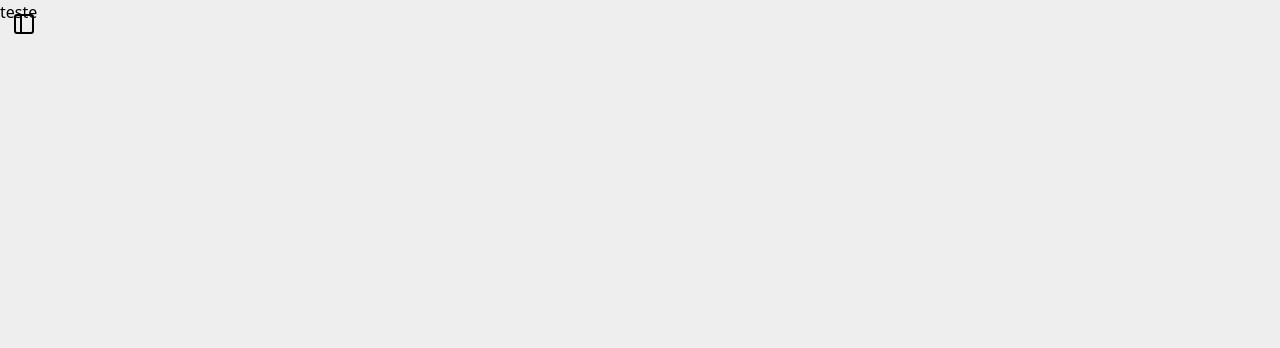
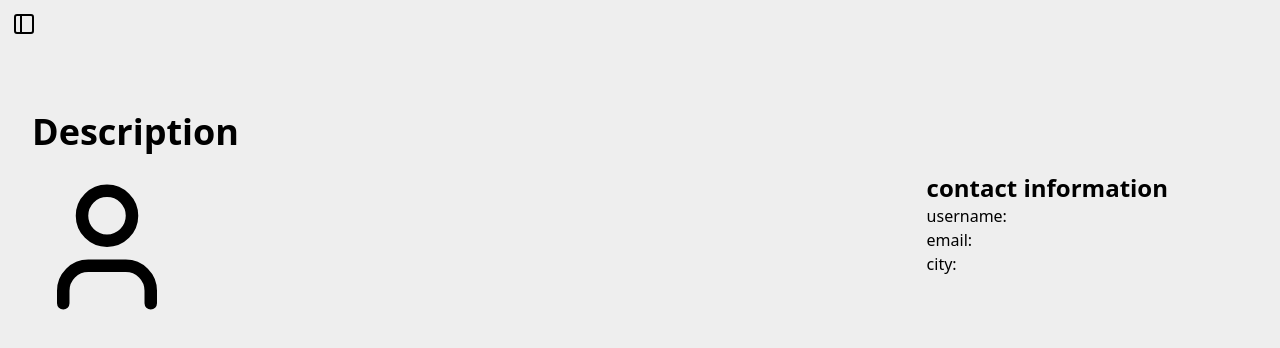
Before and after one commit to Celio-Junior/mini-dashboard-users, a React (Vite) app: page /user/1 in a window 1280 px wide. Shown: the top 348 px of the page. Built offline with nearby package versions, Linux system fonts and the light colour scheme; no server answers.

Commit message:
componente incompleto de usuário

```diff
--- /dev/null
+++ b/src/database/index.ts
@@ -0,0 +1,24 @@
+import type { UserType } from '../interfaces/User';
+import { urlApiUsers } from '../lib/contantes';
+
+export async function loadingUsers() {
+  let result = localStorage.getItem('users');
+
+  if (!result) {
+    console.log('criado');
+    result = await (
+      await (await fetch(urlApiUsers)).json()
+    ).map(
+      (user: Omit<UserType, 'city'> & { address: { city: string } }): UserType => ({
+        id: Number(user.id),
+        name: user.name,
+        username: user.name,
+        city: user.address.city,
+        email: user.email,
+      }),
+    );
+    localStorage.setItem('users', JSON.stringify(result));
+  }
+  const usersApi = typeof result === 'string' ? JSON.parse(result as string) : result;
+  return usersApi as UserType[];
+}
--- a/src/pages/Main/index.tsx
+++ b/src/pages/Main/index.tsx
@@ -1,36 +1,15 @@
 import { useEffect, useState } from 'react';
-import { urlApiUsers } from '../../lib/contantes';
+
 import UsersList from '../../components/Userslist';
 import type { UserType } from '../../interfaces/User';
 import Loading from '../../components/Loading';
 import { SearchIcon } from 'lucide-react';
+import { loadingUsers } from '../../database';
 
 export default function MainPage() {
   const [users, setUsers] = useState<UserType[]>([]);
   const [inputSearch, setInputSearch] = useState('');
   const [isLoading, setIsLoading] = useState(false);
-
-  async function loadingUsers() {
-    let result = localStorage.getItem('users');
-
-    if (!result) {
-      console.log('criado');
-      result = await (
-        await (await fetch(urlApiUsers)).json()
-      ).map(
-        (user: Omit<UserType, 'city'> & { address: { city: string } }): UserType => ({
-          id: Number(user.id),
-          name: user.name,
-          username: user.name,
-          city: user.address.city,
-          email: user.email,
-        }),
-      );
-      localStorage.setItem('users', JSON.stringify(result));
-    }
-    const usersApi = typeof result === 'string' ? JSON.parse(result as string) : result;
-    return usersApi as UserType[];
-  }
 
   useEffect(() => {
     (async () => {
--- a/src/pages/User/index.tsx
+++ b/src/pages/User/index.tsx
@@ -1,3 +1,37 @@
+import { UserIcon } from 'lucide-react';
+import { useEffect, useState } from 'react';
+import { useParams } from 'react-router';
+import type { UserType } from '../../interfaces/User';
+import { loadingUsers } from '../../database';
+
 export default function UserPage() {
-  return 'teste';
+  const { id } = useParams();
+  const [user, setUser] = useState<UserType>({ name: '', city: '', email: '', id: 0, username: '' });
+  useEffect(() => {
+    (async () => {
+      const users = await loadingUsers();
+      const user = users.find((user) => user.id === Number(id));
+      if (user) setUser(user);
+    })();
+  }, [id]);
+
+  return (
+    <div className="w-full h-screen p-8 overflow-auto">
+      <div className="mt-20">
+        <h2 className="font-extrabold text-4xl mb-5">Description {user.name}</h2>
+        <div className="flex justify-between">
+          <UserIcon size={150} />
+
+          <div className="mr-20">
+            <h3 className="text-2xl font-bold">contact information</h3>
+            <ul className="list-none">
+              <li>username: {user.username}</li>
+              <li>email: {user.email}</li>
+              <li>city: {user.city}</li>
+            </ul>
+          </div>
+        </div>
+      </div>
+    </div>
+  );
 }
```
Also changed, not shown: 1 other file (tests, documents, lock files or other folders).
